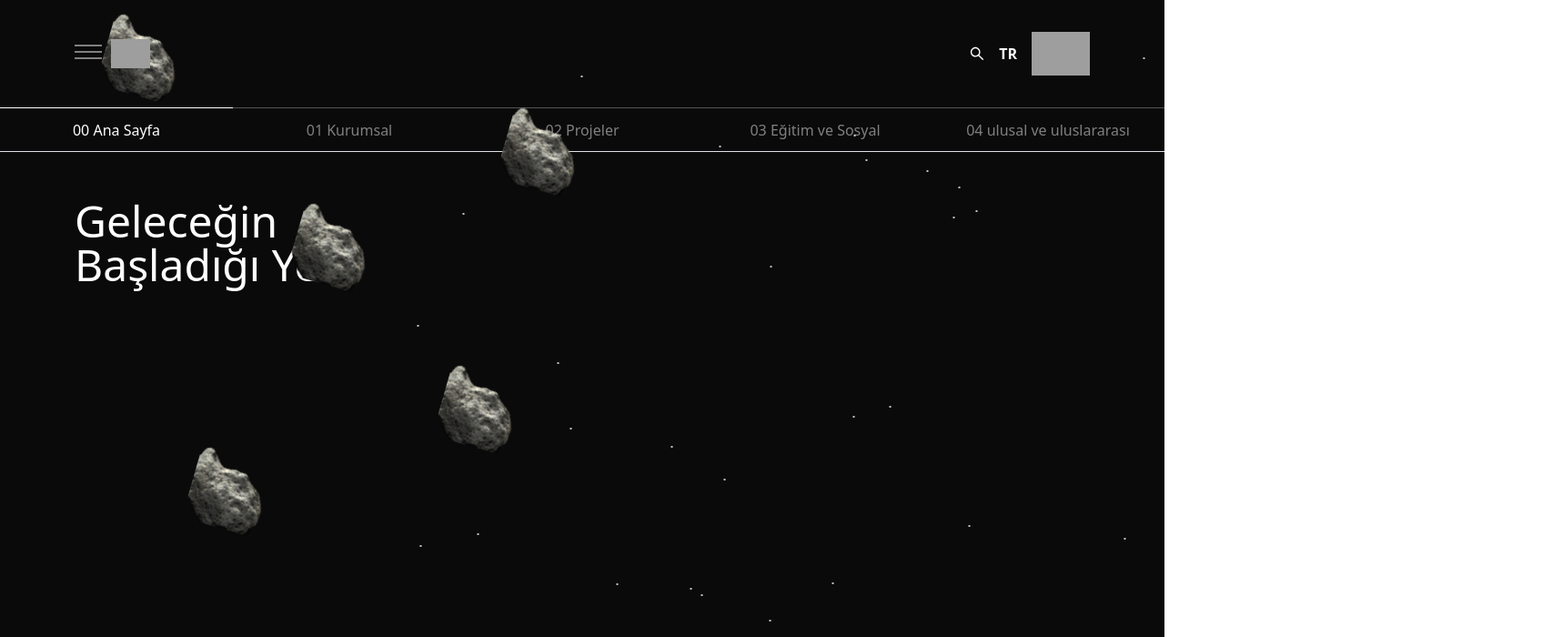
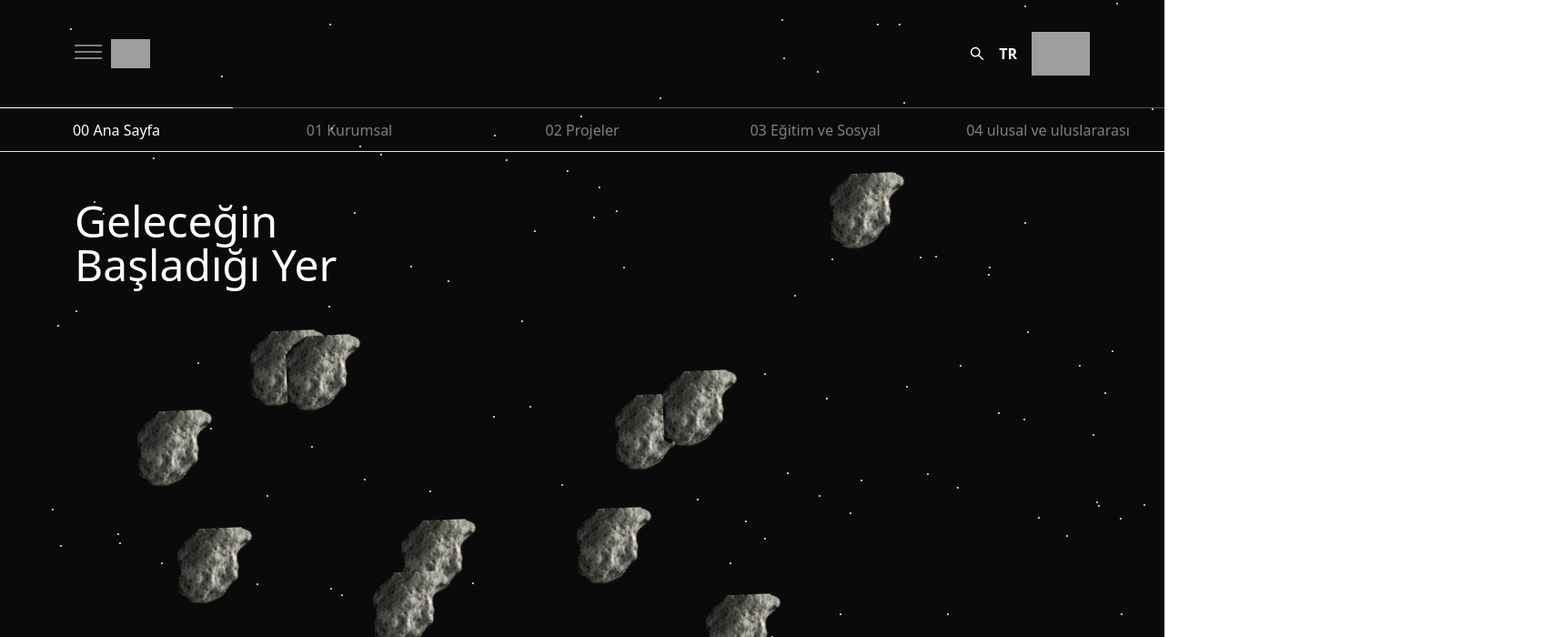
Before and after one commit to yasinyilmaaz/website-SAERO, a React (Create React App) app: page / in a window 1280 px wide. Shown: the top 700 px of the page at 91% size, 1717 px wide, since content can reach past the window. Built offline with nearby package versions, Linux system fonts and the light colour scheme; grey boxes are pictures that could not be loaded.

Commit message:
animasyon hıznı azalttım

```diff
--- a/public/index.html
+++ b/public/index.html
@@ -32,7 +32,7 @@
       background-color: #ffffff;
       border-radius: 50%;
       position: absolute;
-      animation: star-fall 10s linear infinite;
+      animation: star-fall 200s linear infinite;
     }
 
 
@@ -55,8 +55,8 @@
     -->
 
     <script>
-      const numberOfStars = 50;
-      const numberOfMeteors = 5;
+      const numberOfStars = 100;
+      const numberOfMeteors = 12;
 
       const createStar = () => {
         const star = document.createElement("div");
@@ -69,8 +69,8 @@
       const createMeteor = () => {
         const meteor = document.createElement("div");
         meteor.className = "meteor";
-        meteor.style.left = `${Math.random() * 100}vw`;
-        meteor.style.top = `${Math.random() * 90}vh`;
+        meteor.style.left = `${Math.random() * 80}vw`;
+        meteor.style.bottom = `${Math.random() * 70}vh`;
         document.body.appendChild(meteor);
       };
 
--- a/src/index.css
+++ b/src/index.css
@@ -55,15 +55,16 @@ body {
     background-image: url('asteroid-1.png');
     position: absolute;
     z-index: 1;
-    animation: meteor-fall 10s linear infinite;
+    animation: meteor-fall 300s linear infinite;
   }
 @keyframes star-fall {
     0% {
       transform: translateX(-100%);
       left: calc(100vw * random());
+
     }
     100% {
-      transform: translateX(100vh);
+      transform: translateX(200vh);
       left: calc(100vw * random());
     }
   }
@@ -71,10 +72,11 @@ body {
   @keyframes meteor-fall {
     0% {
       transform: translateX(-100%) rotate(45deg);
-      left: -2px;
+      left: calc(10px * random());
+
     }
     0%, 100%{transform: rotate(180deg)}
     100% {
-      transform: translateX(10vh) rotate(45deg);
+      transform: translateX(200vh) rotate(45deg);
       left: calc(100vw * random());
     }}
```
